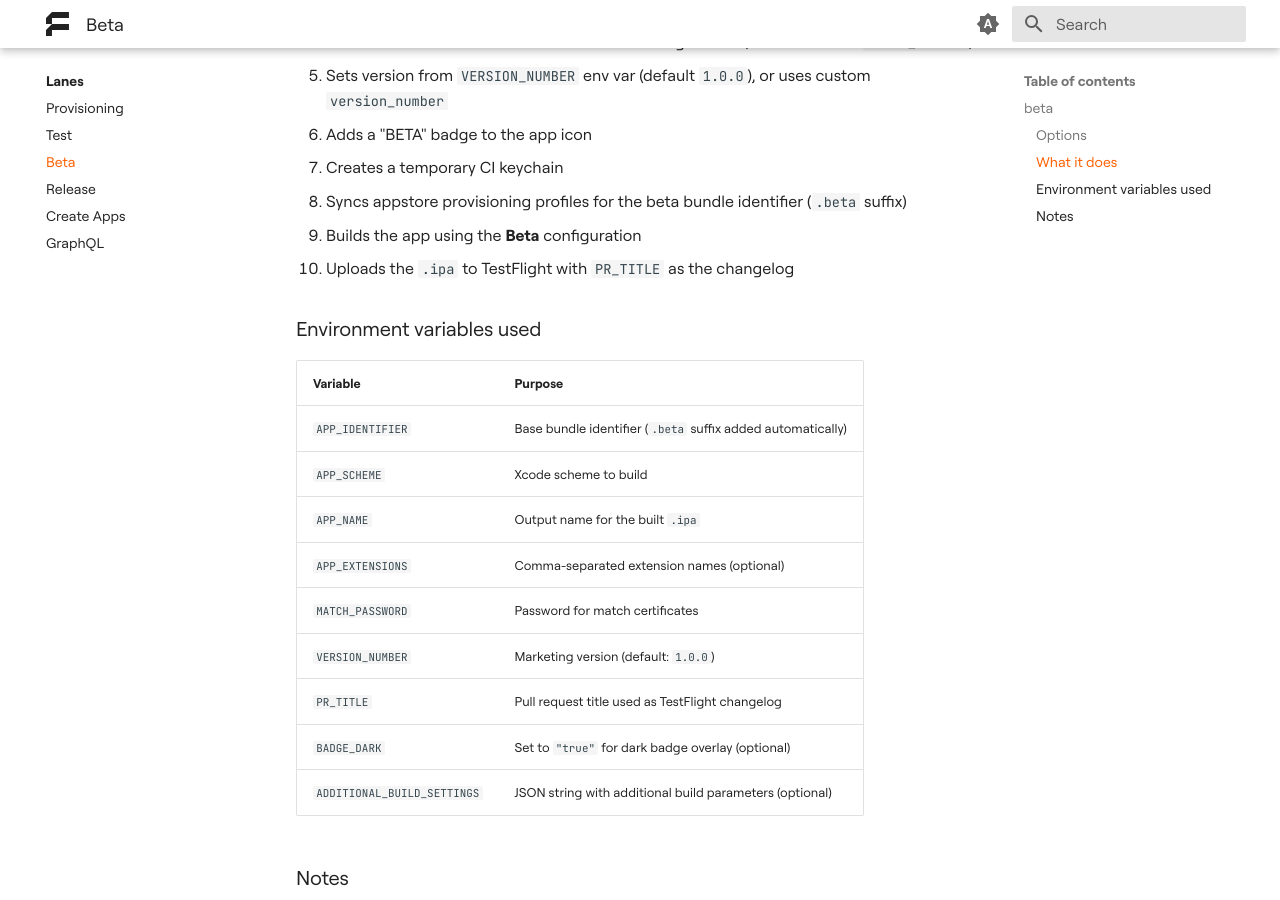
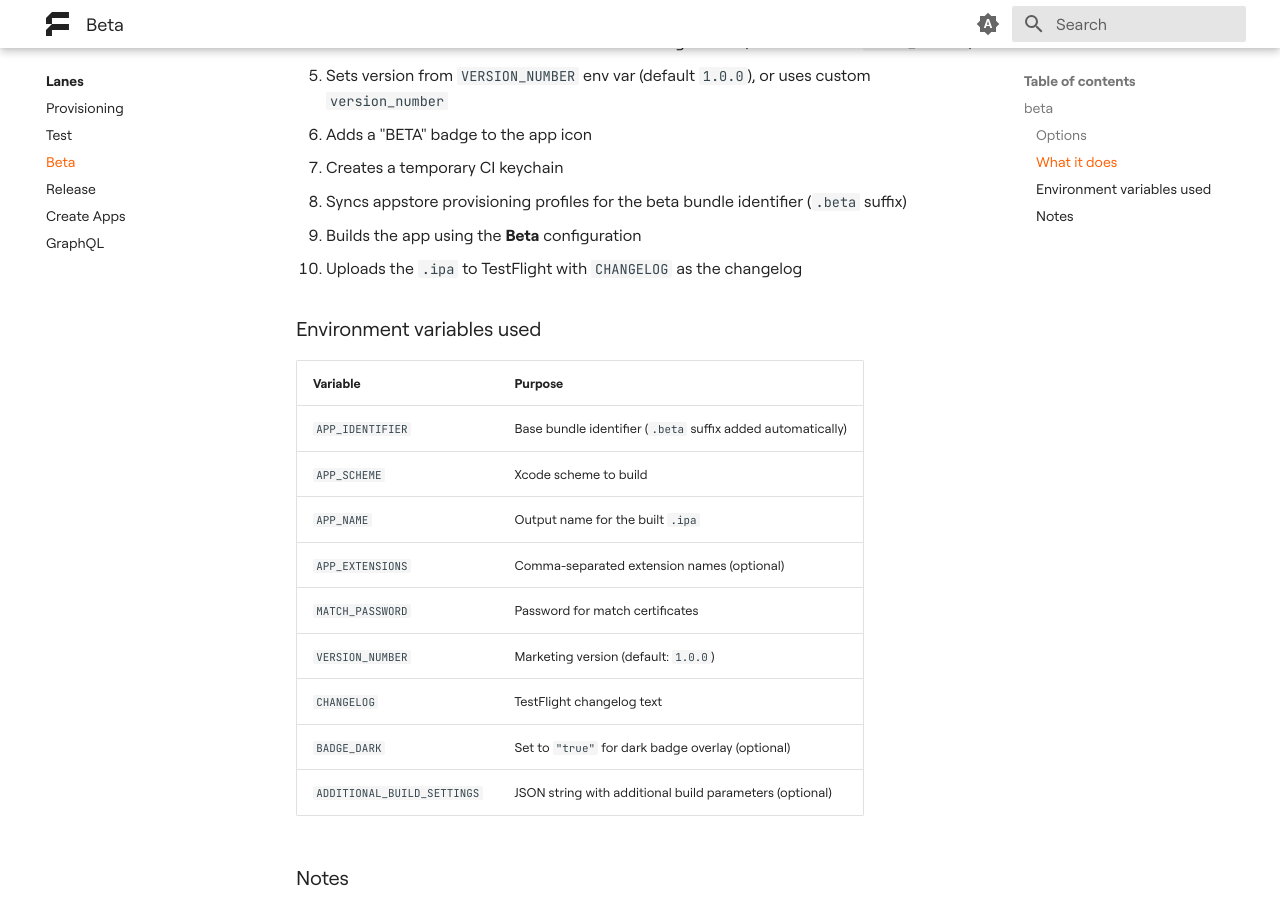
Before and after one commit to futuredapp/FTFastlane, an MkDocs documentation site: the page built from docs/lanes/beta.md, in a window 1280 px wide and 900 px high, scrolled down 780 px. Built offline with MkDocs 1.6.1 and Material for MkDocs 9.7.7, drawn with Linux system fonts in a browser that asks for light colours.

Commit message:
rename PR_TITLE env variable to CHANGELOG

```diff
--- a/docs/lanes/beta.md
+++ b/docs/lanes/beta.md
@@ -28,7 +28,7 @@
 7. Creates a temporary CI keychain
 8. Syncs appstore provisioning profiles for the beta bundle identifier (`.beta` suffix)
 9. Builds the app using the **Beta** configuration
-10. Uploads the `.ipa` to TestFlight with `PR_TITLE` as the changelog
+10. Uploads the `.ipa` to TestFlight with `CHANGELOG` as the changelog
 
 ### Environment variables used
 
@@ -40,7 +40,7 @@
 | `APP_EXTENSIONS` | Comma-separated extension names (optional) |
 | `MATCH_PASSWORD` | Password for match certificates |
 | `VERSION_NUMBER` | Marketing version (default: `1.0.0`) |
-| `PR_TITLE` | Pull request title used as TestFlight changelog |
+| `CHANGELOG` | TestFlight changelog text |
 | `BADGE_DARK` | Set to `"true"` for dark badge overlay (optional) |
 | `ADDITIONAL_BUILD_SETTINGS` | JSON string with additional build parameters (optional) |
 
```
Also changed, not shown: docs/configuration/env-variables.md (+1 -1 lines), docs/configuration/index.md (+1 -1 lines), 1 other file.
